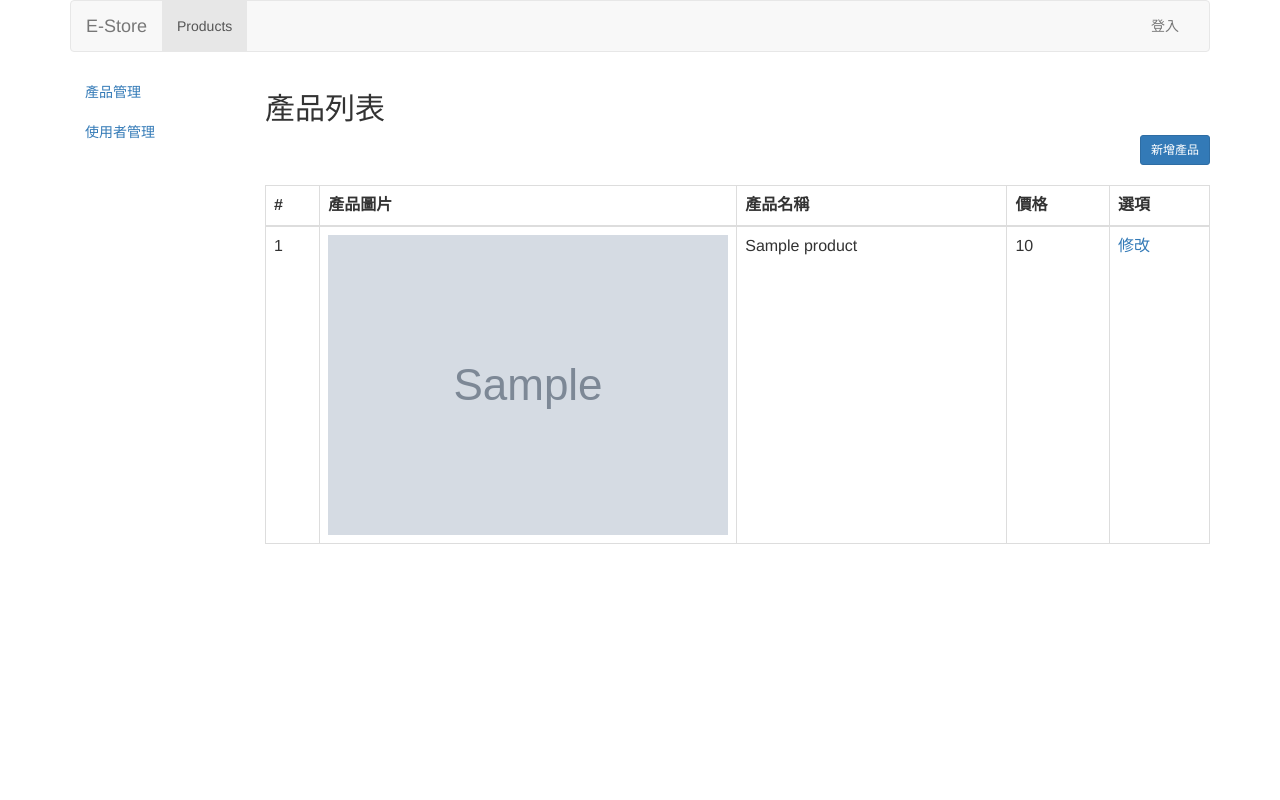
After one commit to gatesakagi/mystore, a Django app: template estore/templates/estore/dashboard_product_list.html in a window 1280 px wide. The commit adds this page. Run offline with Django 3.2, Linux system fonts and the light colour scheme; the template is opened without the code that fills it: most values are stand-ins (such as "Sample title", 1, 10 or a date in 2020); grey boxes marked "Sample" are stand-in pictures; some libraries are stand-ins or nearby versions.

Commit message:
HW1 Done

```diff
--- a/estore/models.py
+++ b/estore/models.py
@@ -7,6 +7,7 @@ class Product(models.Model):
     description = models.TextField(verbose_name='產品敘述')
     quantity = models.IntegerField(verbose_name='庫存數量')
     price = models.IntegerField(verbose_name='價格')
+    image = models.ImageField(upload_to='product_images/', verbose_name='商品圖片', blank=True, null=True)
 
     def __str__(self):
         return self.title
--- /dev/null
+++ b/estore/templates/estore/_navbar.html
@@ -0,0 +1,39 @@
+<nav class="navbar navbar-default">
+    <div class="container-fluid">
+        <!-- Brand and toggle get grouped for better mobile display -->
+        <div class="navbar-header">
+            <button type="button" class="navbar-toggle collapsed" data-toggle="collapse"
+                    data-target="#bs-example-navbar-collapse-1" aria-expanded="false">
+                <span class="sr-only">Toggle navigation</span>
+                <span class="icon-bar"></span>
+                <span class="icon-bar"></span>
+                <span class="icon-bar"></span>
+            </button>
+            <a class="navbar-brand" href="{% url 'product_list' %}">E-Store</a>
+        </div>
+        <!-- Collect the nav links, forms, and other content for toggling -->
+        <div class="collapse navbar-collapse" id="bs-example-navbar-collapse-1">
+            <ul class="nav navbar-nav">
+                <li class="active">
+                    <a href="{% url 'product_list' %}#">Products<span class="sr-only">(current)</span></a></li>
+                </li>
+            </ul>
+            <ul class="nav navbar-nav navbar-right">
+                {% if not user.is_authenticated %}
+                    <li><a href="{% url 'login' %}">登入</a></li>
+                {% else %}
+                    <li class="dropdown">
+                        <a href="#" class="dropdown-toggle" data-toggle="dropdown" role="button" aria-haspopup="true"
+                           aria-expanded="false">Hi, {{ request.user.username }}<span class="caret"></span></a>
+                        <ul class="dropdown-menu">
+                            {% if perms.estore.change_product %}
+                                <li><a href="{% url 'dashboard_product_list' %}">主控台</a></li>
+                            {% endif %}
+                            <li><a href="{% url 'logout' %}">登出</a></li>
+                        </ul>
+                    </li>
+                {% endif %}
+            </ul>
+        </div><!-- /.navbar-collapse -->
+    </div><!-- /.container-fluid -->
+</nav>
--- a/estore/templates/estore/base.html
+++ b/estore/templates/estore/base.html
@@ -7,6 +7,9 @@
     <title>EStore - 線上電器購物第一選擇</title>
 </head>
 <body>
+{% block navbar %}
+    {% include "estore/_navbar.html" %}
+{% endblock %}
 <div class="page-header">
     <h1><a href="/">EStore - 線上電器購物第一選擇</a></h1>
 </div>
--- /dev/null
+++ b/estore/templates/estore/dashboard_base.html
@@ -0,0 +1,31 @@
+{% load bootstrap3 %}
+{% bootstrap_css %}
+{% bootstrap_javascript jquery=1 %}
+<!DOCTYPE html>
+<html>
+<head>
+    <title>Estore 後台</title>
+</head>
+<body>
+<div class="container">
+    {% block navbar %}
+        {% include "estore/_navbar.html" %}
+    {% endblock %}
+    <div class="row">
+        <div class="col-md-2">
+            <ul class="nav nav-pills nav-stacked" style="max-width: 300px;">
+                <li><a href="{% url 'dashboard_product_list' %}">產品管理</a></li>
+            </ul>
+            <ul class="nav nav-pills nav-stacked" style="max-width: 300px;">
+                <li><a href="{% url 'dashboard_user_list' %}">使用者管理</a></li>
+            </ul>
+        </div>
+        <div class="col-md-10">
+            {% bootstrap_messages %}
+            {% block content %}
+            {% endblock %}
+        </div>
+    </div>
+</div>
+</body>
+</html>
--- /dev/null
+++ b/estore/templates/estore/dashboard_product_list.html
@@ -0,0 +1,48 @@
+{% extends 'estore/dashboard_base.html' %}
+{% load bootstrap3 %}
+
+{% block content %}
+    <h2> 產品列表 </h2>
+    <div class="pull-right" style="padding-bottom: 20px;">
+        {% url 'dashboard_product_create' as dashboard_product_create_url %}
+        {% bootstrap_button '新增產品' button_type='button' button_class='btn-primary btn-sm' href=dashboard_product_create_url %}
+    </div>
+    <table class="table table-bordered">
+        <thead>
+        <tr>
+            <th>#</th>
+            <th width="220">產品圖片</th>
+            <th>產品名稱</th>
+            <th>價格</th>
+            <th width="100"> 選項</th>
+        </tr>
+        </thead>
+        <tbody>
+        {% for product in object_list %}
+            <tr>
+                <td>
+                    {{ product.id }}
+                </td>
+                <td>
+                    <a href="{% url 'product_detail' pk=product.id %}">
+                        {% if product.image %}
+                            <img src="{{ product.image.url }}" alt="{{ product.title }}">
+                        {% else %}
+                            <img src="//placehold.it/200x200&text=No Pic" alt="{{ product.title }}">
+                        {% endif %}
+                    </a>
+                </td>
+                <td>
+                    {{ product.title }}
+                </td>
+                <td>
+                    {{ product.price }}
+                </td>
+                <td>
+                    <a href="{% url 'dashboard_product_update' pk=product.id %}">修改</a>
+                </td>
+            </tr>
+        {% endfor %}
+        </tbody>
+    </table>
+{% endblock %}
--- a/estore/templates/estore/product_form.html
+++ b/estore/templates/estore/product_form.html
@@ -1,8 +1,8 @@
-{% extends 'estore/base.html' %}
+{% extends 'estore/dashboard_base.html' %}
 {% load bootstrap3 %}
 
 {% block content %}
-    <form method="POST">
+    <form method="POST" enctype="multipart/form-data">
         {% csrf_token %}
         {% bootstrap_form form %}
         {% buttons submit='儲存' %} {% endbuttons %}
--- a/mystore/settings.py
+++ b/mystore/settings.py
@@ -126,3 +126,6 @@ LOGIN_REDIRECT_URL = '/'
 LOGIN_URL = '/login/'
 
 EMAIL_BACKEND = 'django.core.mail.backends.console.EmailBackend'
+
+MEDIA_URL = '/media/'
+MEDIA_ROOT = os.path.join(BASE_DIR, 'media')
```
Also changed, not shown: estore/forms.py (deleted, +0 -9 lines), estore/templates/estore/dashboard_user_list.html (added, +56 -0 lines), estore/templates/estore/product_detail.html (added, +27 -0 lines), estore/templates/estore/product_list.html (+13 -4 lines), estore/urls.py (+14 -2 lines), estore/views.py (+62 -16 lines), estore/migrations/0002_product_image.py (added), 1 other file.
